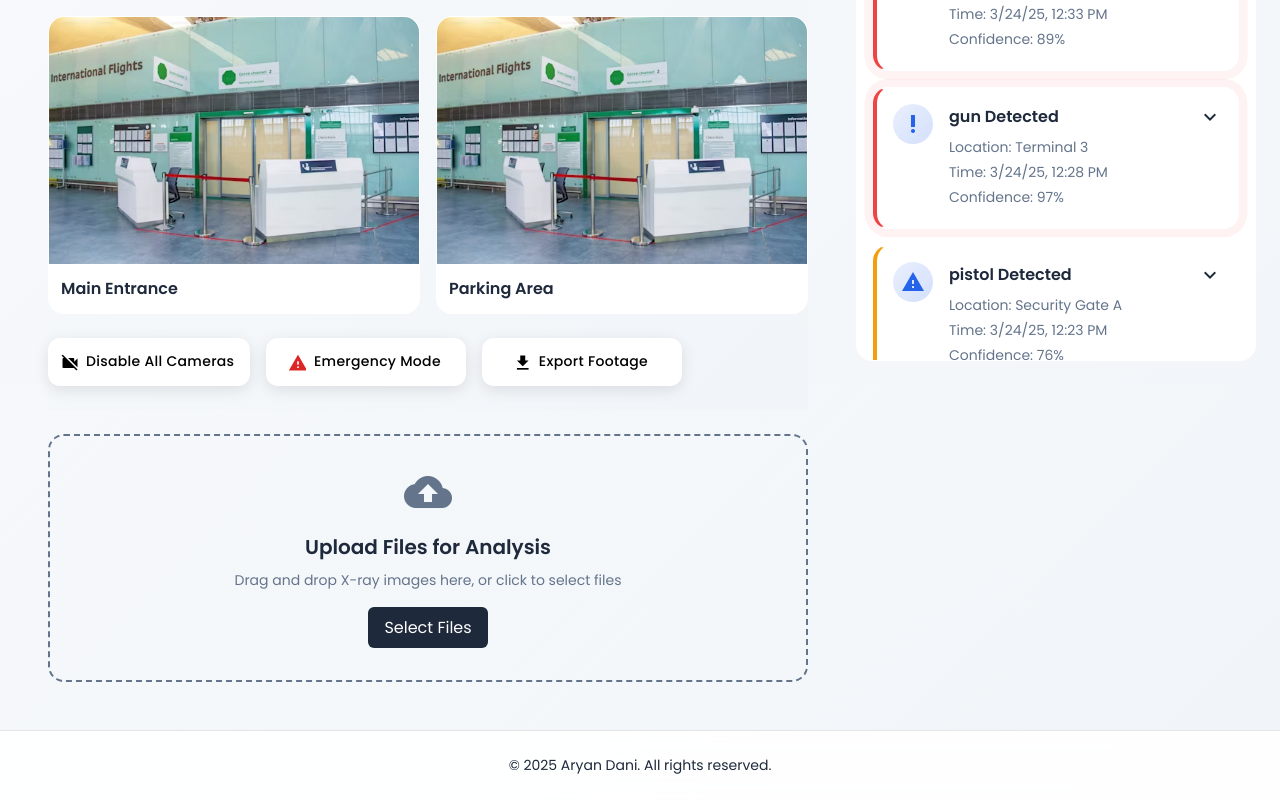
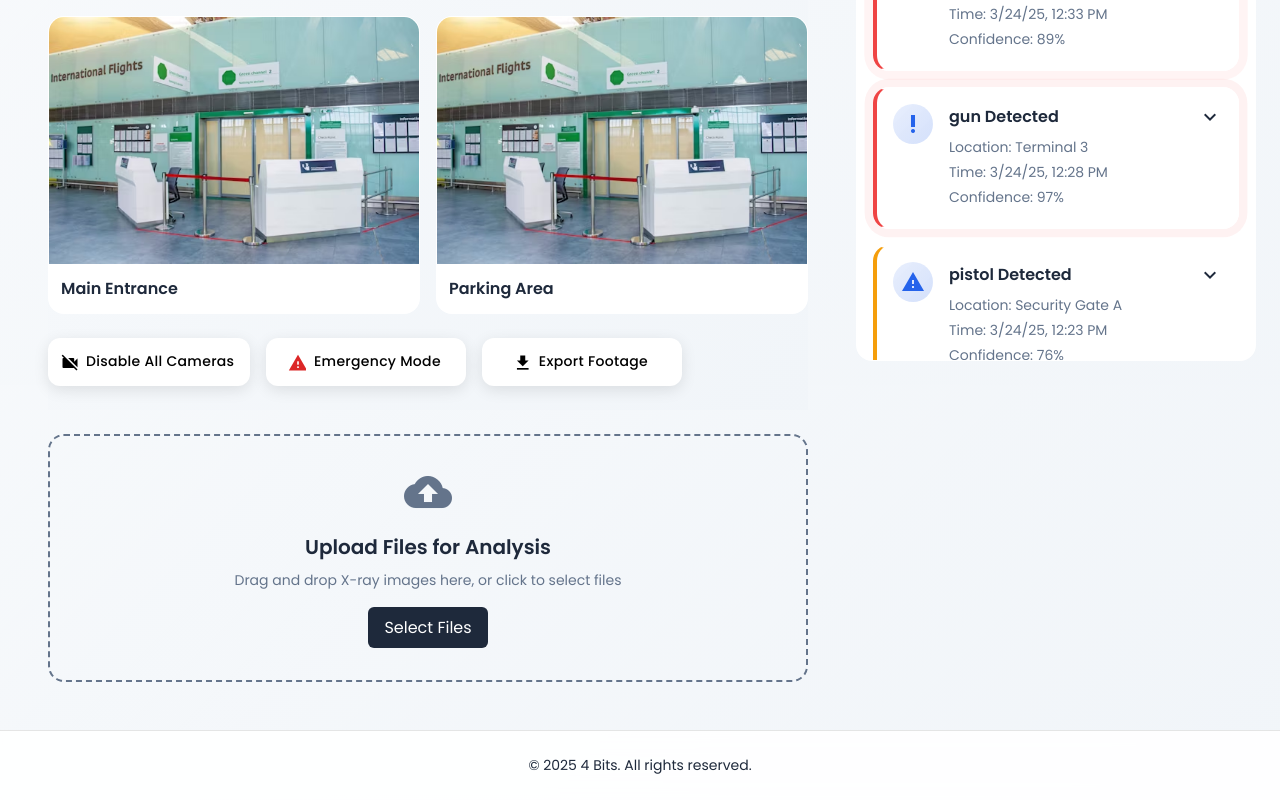
Before and after one commit to aryan-dani/Threat_Detection_System, an Angular app: page /dashboard in a window 1280 px wide. Shown: the part 415-1215 px from the top of the page. Built offline with nearby package versions, Linux system fonts and the light colour scheme.

Commit message:
make changes to footer

```diff
--- a/src/app/footer/footer.component.html
+++ b/src/app/footer/footer.component.html
@@ -1,5 +1,5 @@
 <footer class="footer">
     <div class="footer-content">
-        <p class="copyright">© 2025 Aryan Dani. All rights reserved.</p>
+        <p class="copyright">© 2025 4 Bits. All rights reserved.</p>
     </div>
 </footer>
```
